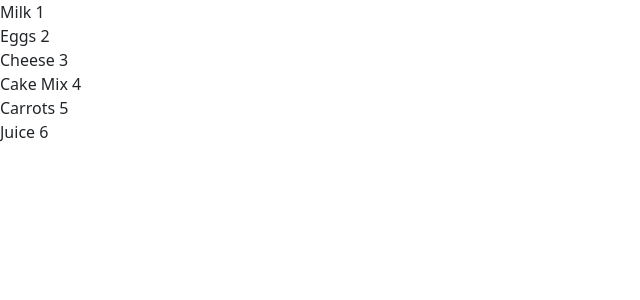
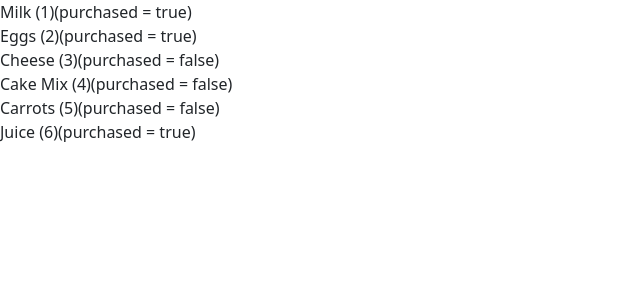
Before and after one commit to pdavisDU/RP2, a React (Create React App) app: page / in a window 1280 px wide. Shown: the top 300 px of the page, without its empty margins (0-640 px from the left). Built offline with nearby package versions, Linux system fonts and the light colour scheme; the HTML template or start-up script is replaced by a standard one.

Commit message:
added key to ul to show if item was purchased

```diff
--- a/src/components/List.js
+++ b/src/components/List.js
@@ -7,7 +7,9 @@ function List({ groceries }) {
       {groceries.map((item) => {
         return (
           // TODO: Your code here
-          <li key={item.name}>{`${item.name} ${item.id}`}</li>
+          <li
+            key={item}
+          >{`${item.name} (${item.id})(purchased = ${item.purchased})`}</li>
         );
       })}
     </ul>
```
